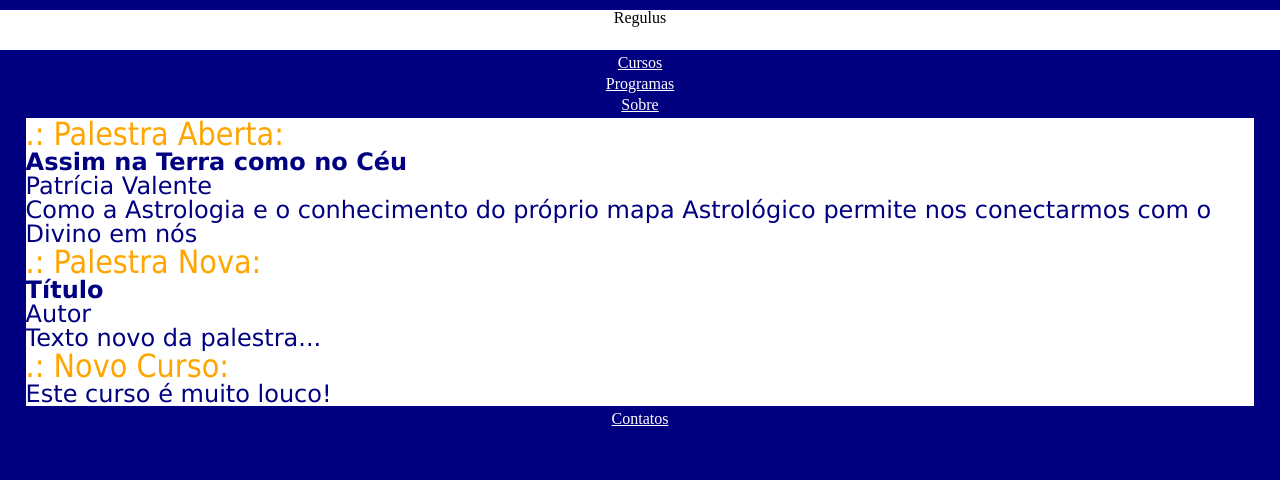
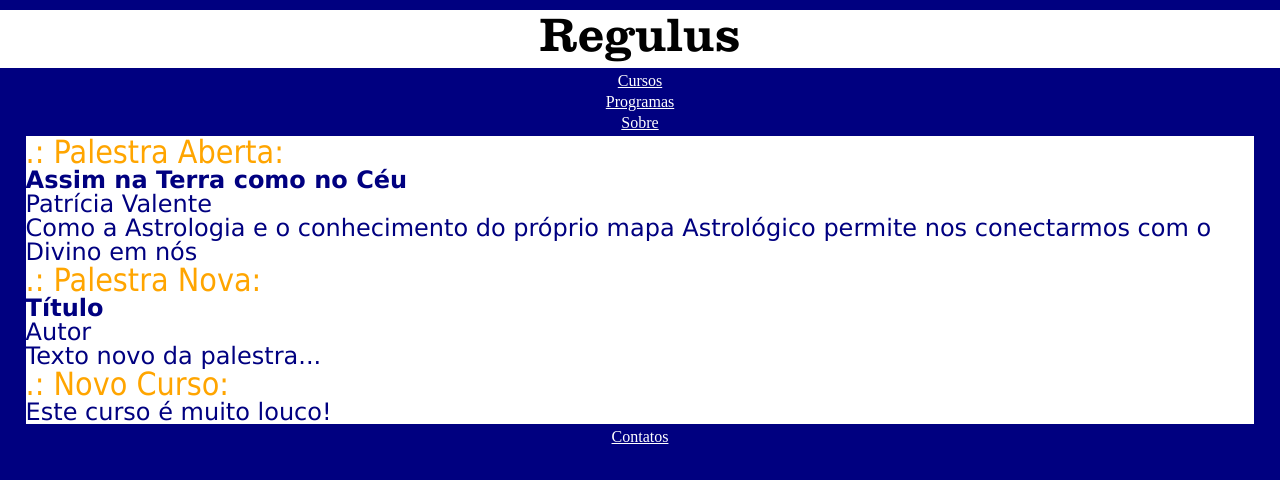
Before and after one commit to afucher/site_regulus, a plain HTML site: page index.html in a window 1280 px wide. Drawn offline with Linux system fonts and the light colour scheme.

Commit message:
incluida fonte de titulo

```diff
--- a/css/index.css
+++ b/css/index.css
@@ -18,9 +18,12 @@ body{
 }
 header h1{
 	text-align: center;
-	height: 40px;
+	min-height: 40px;
 	margin-top: 10px;
 	background-color: #FFF;
+	font-family: RegulusFont;
+	font-size: 3em;
+	padding-bottom: 10px;
 }
 
 div.content{
@@ -48,3 +51,9 @@ section h3{
 section h2:before{
 	content: ".: ";
 }
+
+@font-face
+{
+font-family: RegulusFont;
+	src: url('../font/clrndnh.ttf');
+}
```
Also changed, not shown: font/clrndnh.ttf (added).
